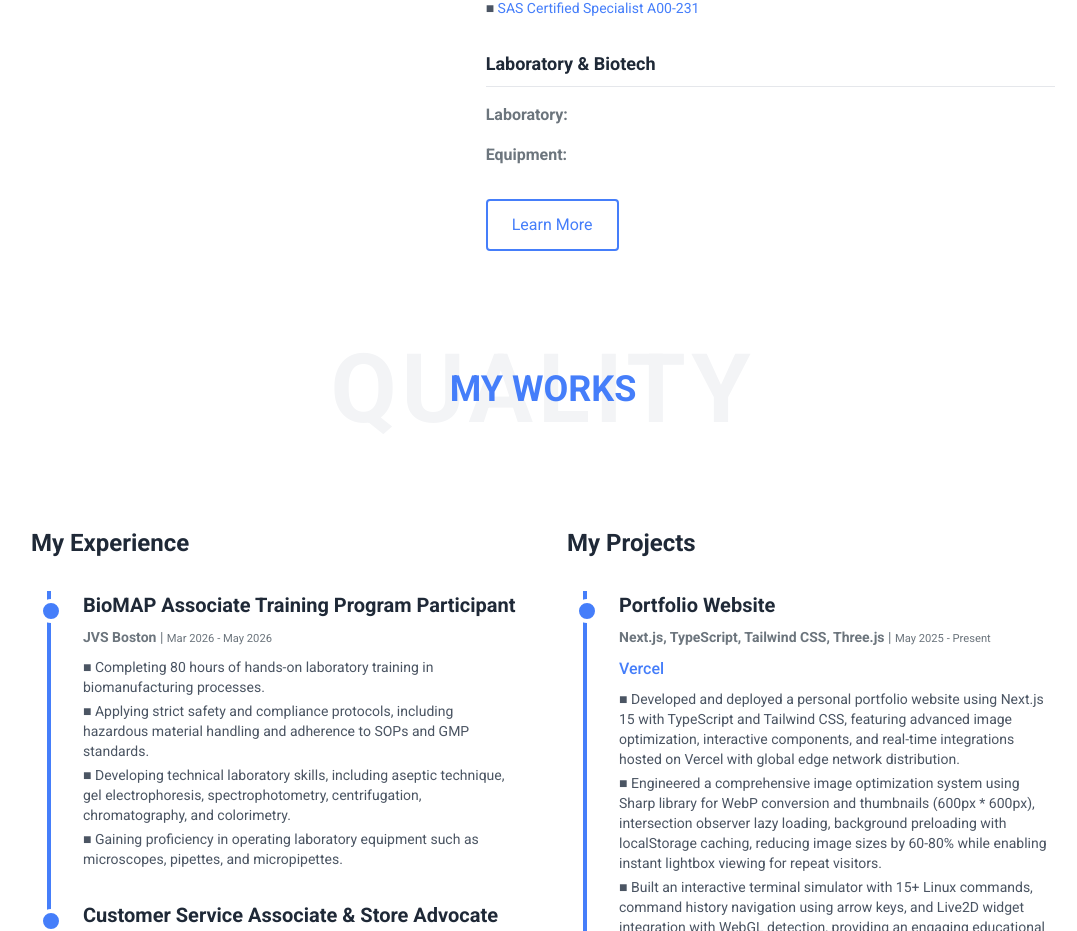
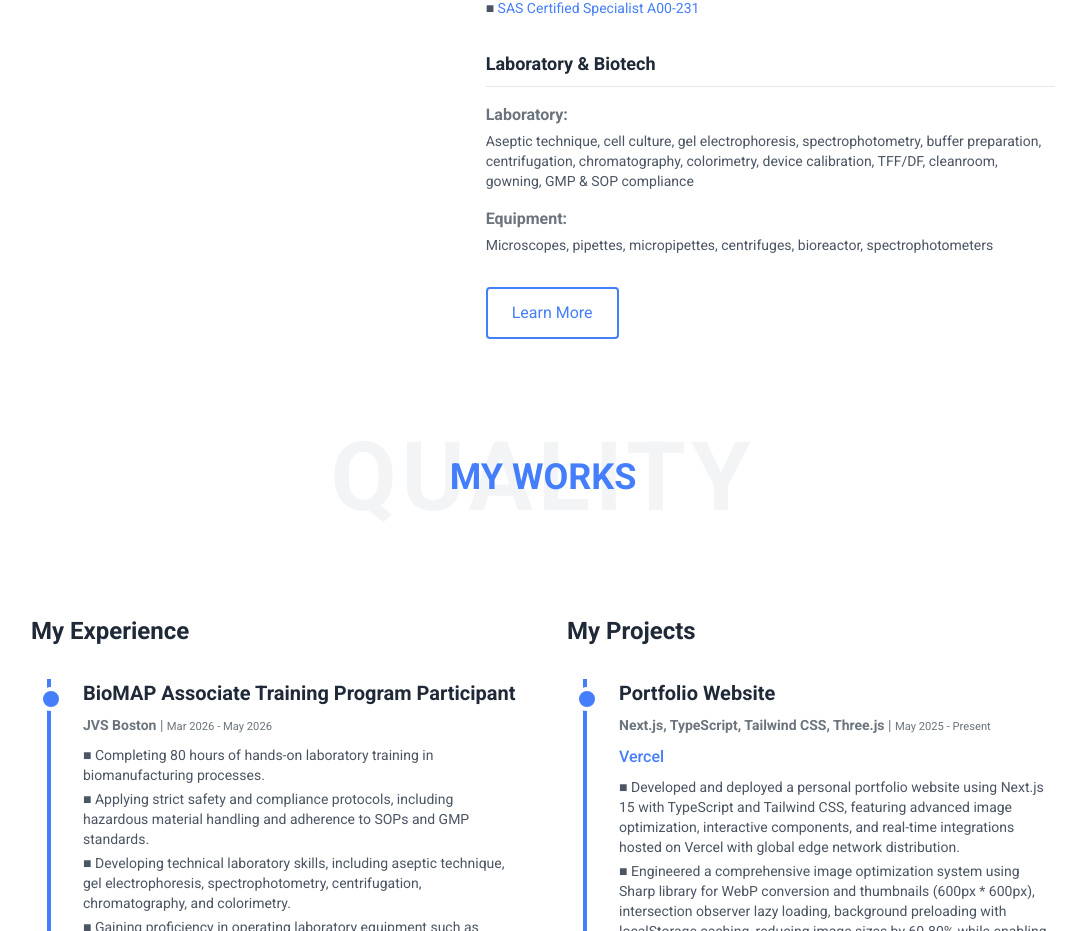
Before and after one commit to WoodyLinwc/Portfolio-Next.js, a Next.js app in the folder portfolio/: page / in a window 1280 px wide. Shown: the part 1499-2430 px from the top of the page, without its empty margins (97-1174 px from the left). Built offline with nearby package versions, Linux system fonts and the light colour scheme; no server answers.

Commit message:
Update personal.ts

```diff
--- a/portfolio/src/data/me/personal.ts
+++ b/portfolio/src/data/me/personal.ts
@@ -18,9 +18,14 @@ export const personalInfo: PersonalInfo = {
       "React, Next.js, React Native, Express.js, Fastify, Tailwind CSS, Bootstrap, Jekyll",
     tools:
       "AWS, Vercel, Vite, Webpack, Babel, Chrome DevTools, ESLint, Prettier, Jest, Figma, Docker, Git, Postman, VS Code, Node.js, Miniconda, Expo, Google Play Console, PM2, Jira",
+    laboratory:
+      "Aseptic technique, cell culture, gel electrophoresis, spectrophotometry, buffer preparation, centrifugation, chromatography, colorimetry, device calibration, TFF/DF, cleanroom, gowning, GMP & SOP compliance",
+    equipment:
+      "Microscopes, pipettes, micropipettes, centrifuges, bioreactor, spectrophotometers",
   },
+
   links: {
-    resume: "h",
+    resume: "",
     linkedin: "https://www.linkedin.com/in/woody-lin/",
     github: "https://github.com/WoodyLinwc",
     gitlab: "https://gitlab.com/WoodyLinwc",
```
